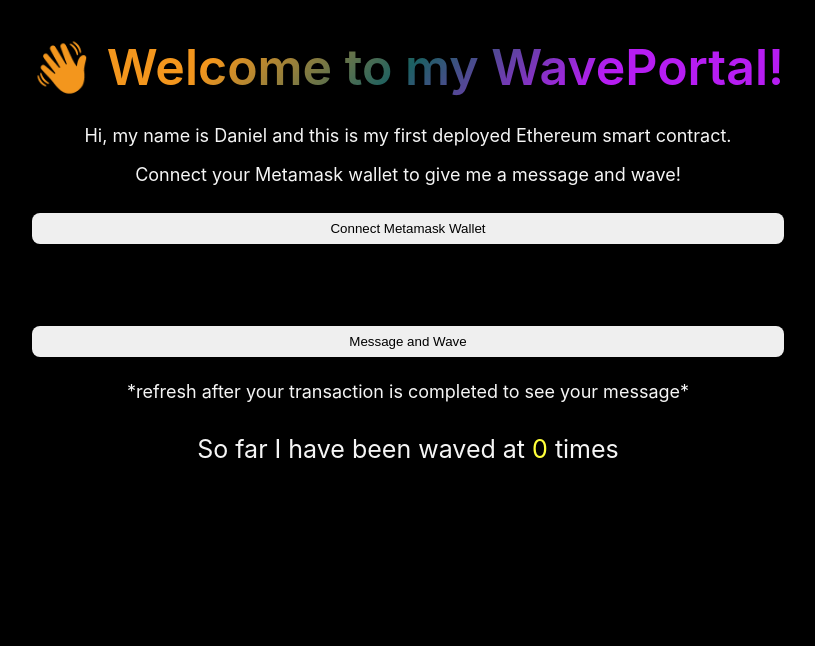
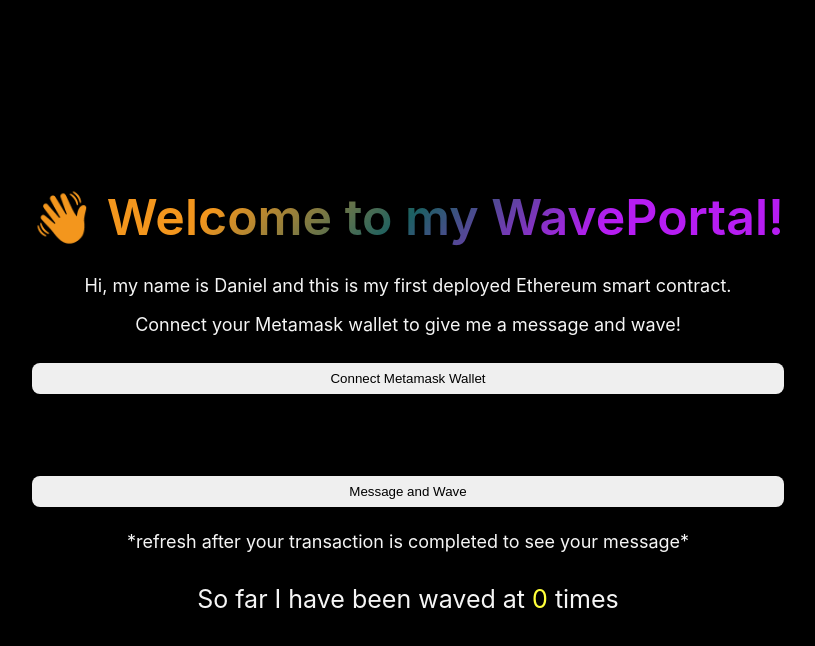
Before and after one commit to danchan020/wavePortal, a React (Create React App) app: page / in a window 1280 px wide. Shown: the top 646 px of the page, without its empty margins (232-1047 px from the left). Built offline with nearby package versions, Linux system fonts and the light colour scheme.

Commit message:
conditional

```diff
--- a/src/App.js
+++ b/src/App.js
@@ -178,6 +178,7 @@
 
         <div className="inform"> *refresh after your transaction is completed to see your message* </div>
         <div className="waveCount"> So far I have been waved at <span>{allWaves.length}</span> times </div>
+          {allWaves.length > 0 ?
             <div className="waves">
               {allWaves.map((wave, index) => {
                 return (
@@ -187,7 +188,7 @@
                       <div className="wave-key">Time: {wave.timestamp.toString()}</div>
                   </div>)
               })}
-        </div>
+            </div> : null}
       </div>
     </div>
   );
```
Lines whose indentation alone changed are shown as unchanged.
